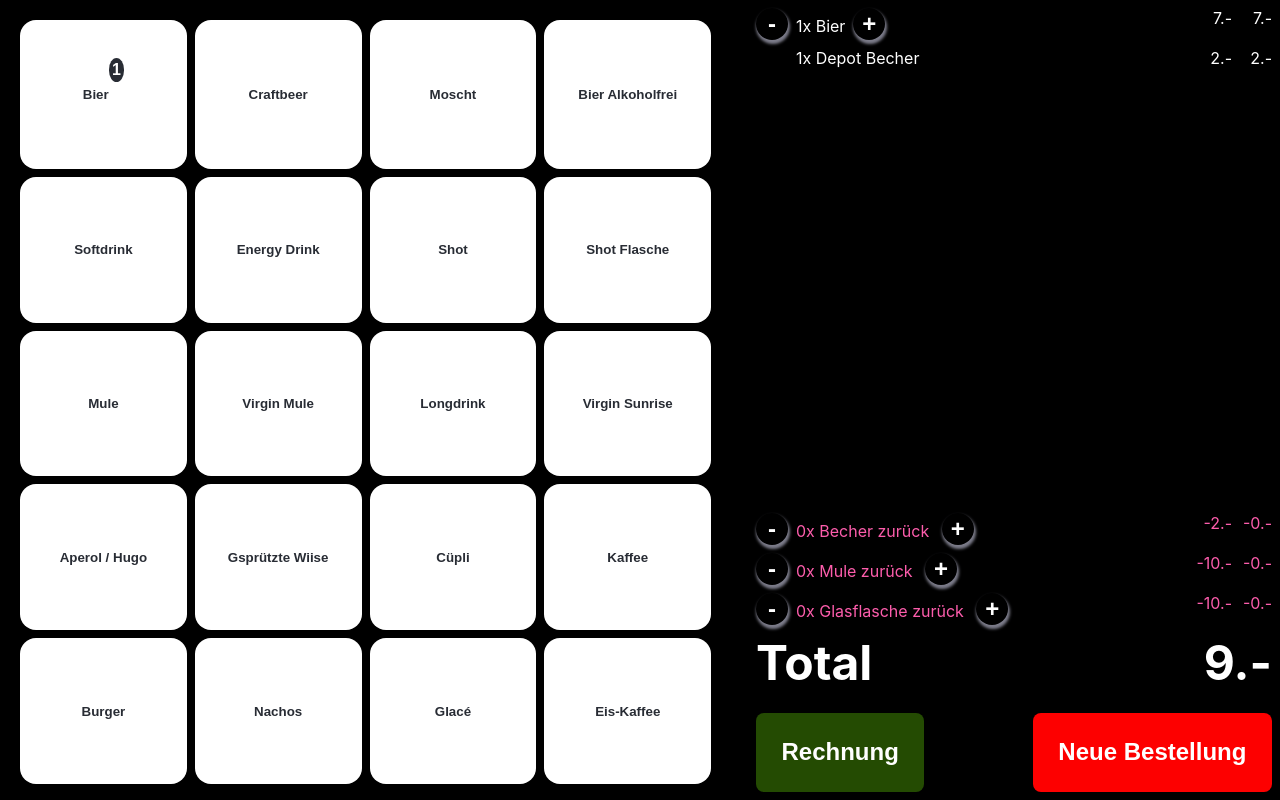
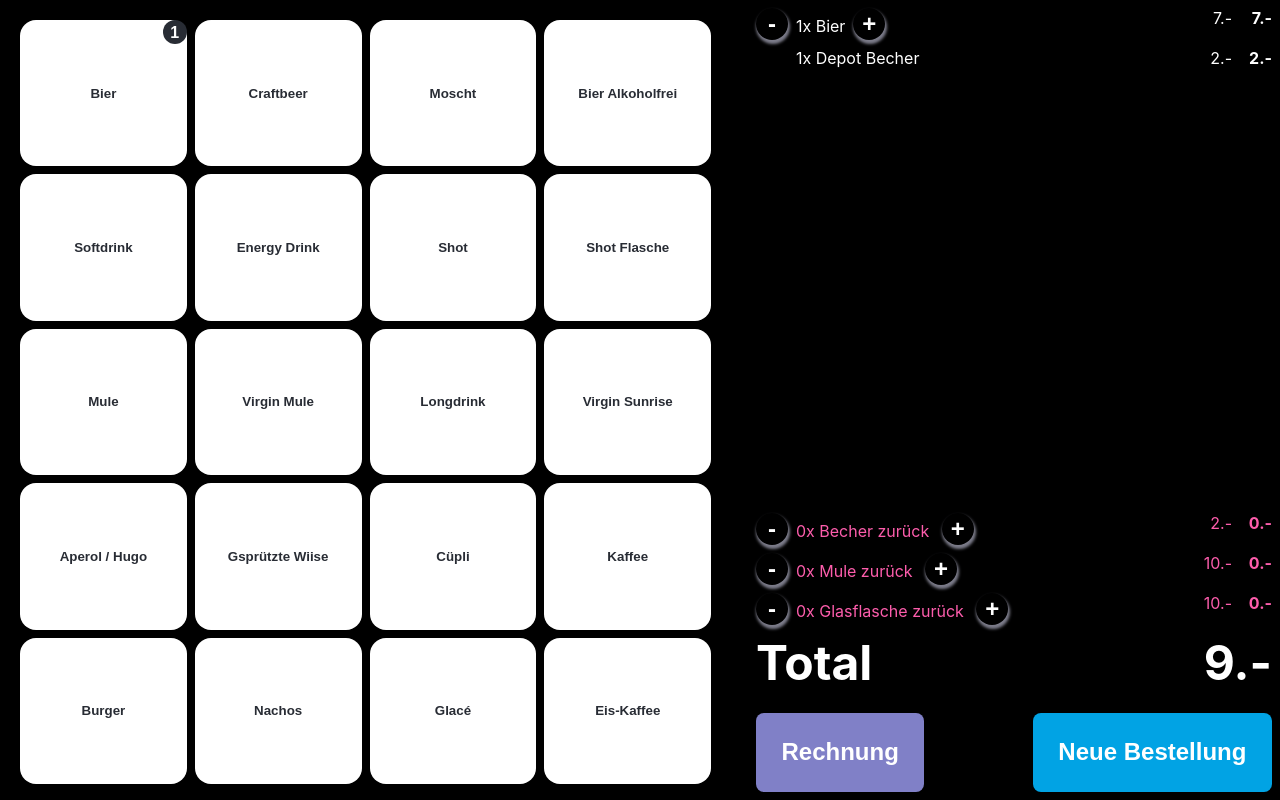
Before and after one commit to Cyberdog52/faerbicash, a React (Create React App) app: page / in a window 1280 px wide. Both pictures are taken after a click on the button "Bier". Built offline with nearby package versions, Linux system fonts and the light colour scheme; the HTML template or start-up script is replaced by a standard one.

Commit message:
Add badge and improve layouting

```diff
--- a/src/ButtonComponent.tsx
+++ b/src/ButtonComponent.tsx
@@ -26,6 +26,7 @@ const ButtonGrid = styled.div`
 `
 
 const Button = styled.button<ButtonProps>`
+  position: relative;
   background-color: ${props => props.backgroundColor};
   border: none;
   border-radius: 1rem;
@@ -39,14 +40,16 @@ const Button = styled.button<ButtonProps>`
 `
 
 const Total = styled.span<ButtonProps>`
-  position: relative;
-  top: -1.5rem;
+  position: absolute;
+  top: 0;
   right: 0;
+  padding: 4px;
+  font-size: 1rem;
+  width: 1rem;
+  height: 1rem;
   background-color: ${props => props.backgroundColor};
   border: none;
   border-radius: 50%;
-  padding: 0.2rem;
-  font-size: 1rem;
   color: ${props => props.textColor};
 `
 
--- a/src/TotalComponent.tsx
+++ b/src/TotalComponent.tsx
@@ -31,10 +31,15 @@ const Entry = styled.div`
   justify-content: space-between;
 `;
 
-const Price = styled.div`
+interface PriceProps {
+    bold?: boolean
+}
+
+const Price = styled.div<PriceProps>`
   min-width: 40px;
   float: left;
   text-align: right;
+  font-weight: ${props => props.bold ? 'bold' : 'normal'};
 `
 
 const ButtonGroup = styled.div`
@@ -56,12 +61,12 @@ const BigButton = styled.button`
 `
 
 const ResetButton = styled(BigButton)`
-  background-color: rgb(253, 0, 0);
+  background-color: rgb(1, 163, 228);
   color: white;
 `;
 
 const ReceitButton = styled(BigButton)`
-  background-color: rgb(36, 75, 2);
+  background-color: rgb(128, 128, 199);
   color: white;
 `;
 
@@ -167,7 +172,7 @@ const TotalComponent = ({ selectedProducts, addProduct, removeProduct, resetProd
                         </div>
                         <div>
                             <Price>{product.price}.-</Price>
-                            <Price>{product.price * amount}.-</Price>
+                            <Price bold={true}>{product.price * amount}.-</Price>
                         </div>
                     </Entry>
                 ))}
@@ -176,7 +181,7 @@ const TotalComponent = ({ selectedProducts, addProduct, removeProduct, resetProd
                     {getAmountOfDeposit(deposit) > 0 && <Entry>
                             <div style={{paddingLeft: "2.5rem"}}>{getAmountOfDeposit(deposit)}x Depot {deposit}</div>
                             <div><Price>{getDepositPrice(deposit)}.-</Price>
-                                <Price>{getTotalPriceForDeposit(deposit)}.-</Price></div>
+                                <Price bold={true}>{getTotalPriceForDeposit(deposit)}.-</Price></div>
                         </Entry>}
                     </>
                     ))
@@ -191,8 +196,8 @@ const TotalComponent = ({ selectedProducts, addProduct, removeProduct, resetProd
                             <SmallRoundButton onClick={() => addDepositBack(deposit)}>+</SmallRoundButton>
                         </div>
                         <div>
-                            <Price>-{getDepositPrice(deposit)}.-</Price>
-                            <Price>-{getTotalDepositBack(deposit)}.-</Price>
+                            <Price>{getDepositPrice(deposit)}.-</Price>
+                            <Price bold={true}>{getTotalDepositBack(deposit)}.-</Price>
                         </div>
                         </Entry>
                 ))}
```
